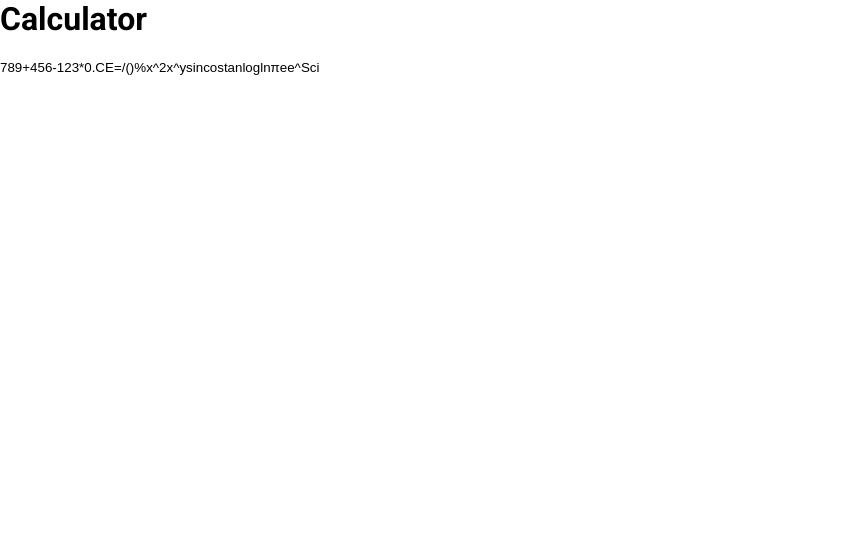
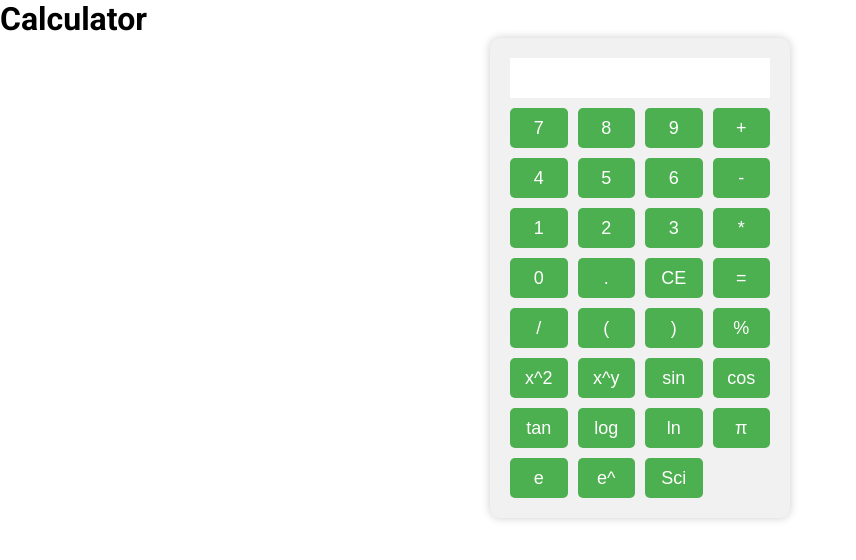
Before and after one commit to ankurhalder/CODSOFT, a React (Vite) app in the folder CALCULATOR/: page / in a window 1280 px wide. Shown: the top 560 px of the page, without its empty margins (0-856 px from the left). Built offline with nearby package versions, Linux system fonts and the light colour scheme; a web font is replaced by a local one.

Commit message:
scss added

```diff
--- /dev/null
+++ b/CALCULATOR/styles/components/_calculator.scss
@@ -0,0 +1,36 @@
+.calculator {
+	width: 300px;
+	margin: 0 auto;
+	background-color: #f1f1f1;
+	padding: 20px;
+	border-radius: 10px;
+	box-shadow: 0 0 10px rgba(0, 0, 0, 0.2);
+	text-align: right;
+	input {
+		width: 100%;
+		height: 40px;
+		padding: 5px;
+		font-size: 18px;
+		border: none;
+	}
+	.buttons {
+		display: grid;
+		grid-template-columns: repeat(4, 1fr);
+		grid-gap: 10px;
+		margin-top: 10px;
+		button {
+			width: 100%;
+			height: 40px;
+			font-size: 18px;
+			background-color: #4caf50;
+			color: #fff;
+			border: none;
+			border-radius: 5px;
+			cursor: pointer;
+			transition: background-color 0.3s;
+			&:hover {
+				background-color: #45a049;
+			}
+		}
+	}
+}
--- a/CALCULATOR/styles/components/_manifest.scss
+++ b/CALCULATOR/styles/components/_manifest.scss
@@ -0,0 +1 @@
+@import "calculator";
```
